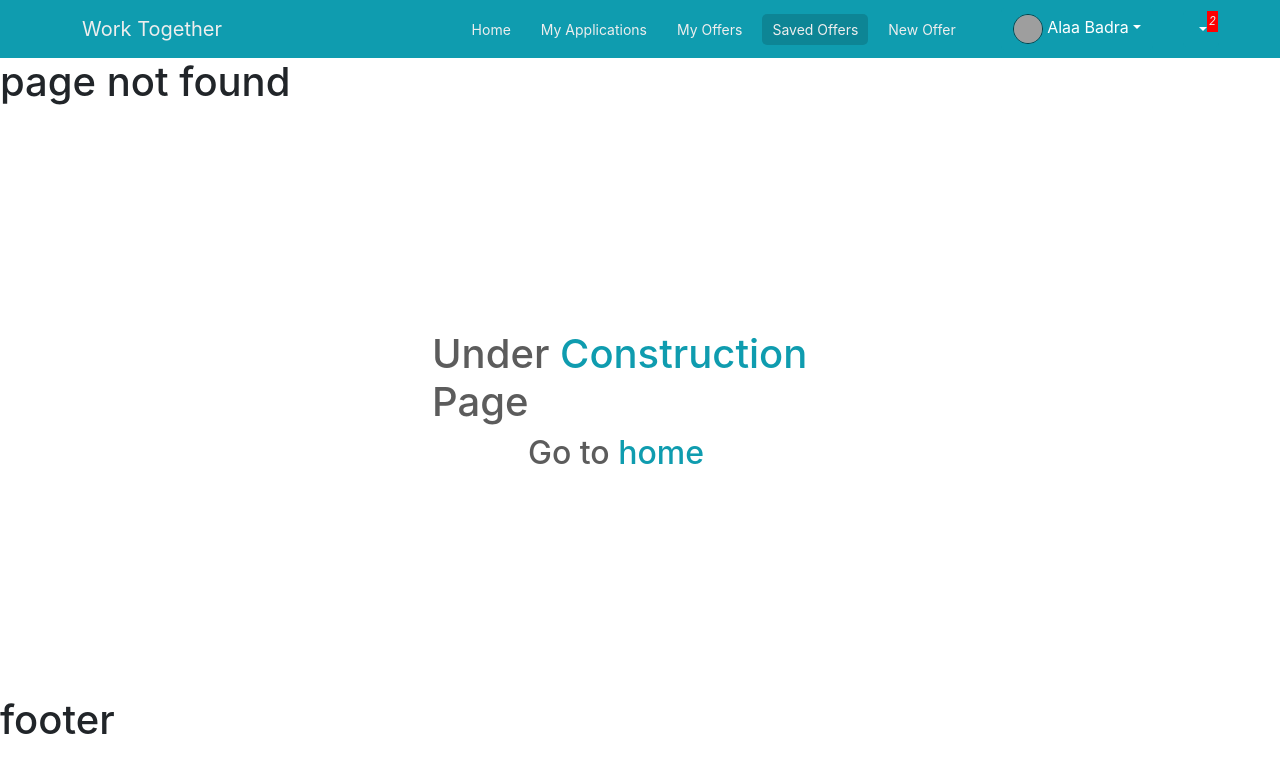
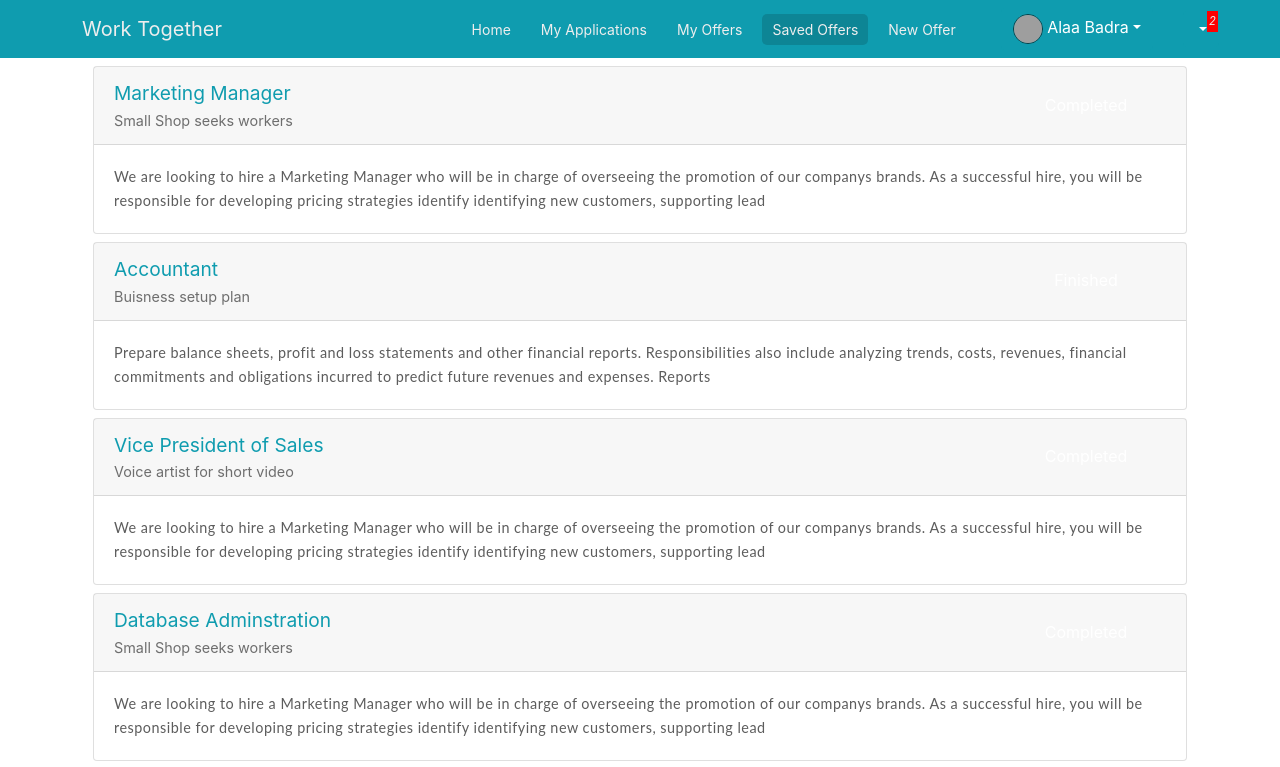
Before and after one commit to alaabadra/free-work, a React (Create React App) app in the folder client/: page /app/saved-offers in a window 1280 px wide. Before the commit this address had no page. Shown: the top 767 px of the page. Built offline with nearby package versions, Linux system fonts and the light colour scheme; grey boxes are pictures that could not be loaded.

Commit message:
create saved page

```diff
--- a/client/src/App.jsx
+++ b/client/src/App.jsx
@@ -8,12 +8,13 @@ import {
   Signup,
   Home,
   MyOffers,
+  MyApplications,
+  SavedOffers,
   Header,
   Footer,
   PageNotFound,
 
 } from './Components';
-import MyApplications from './Components/MyApplications';
 
 
 export default class App extends Component{
@@ -35,6 +36,9 @@ export default class App extends Component{
 
             <Route exact path="/app/my-offers" component={MyOffers} />
             <Route exact path="/app/my-applications" component={MyApplications} />
+            <Route exact path="/app/saved-offers" component={SavedOffers} />
+
+
             <Route component={PageNotFound} />
           </Switch>
           <Footer />
--- /dev/null
+++ b/client/src/Components/SavedOffers/index.jsx
@@ -0,0 +1,44 @@
+import React, { Component } from 'react';
+import { Container, Spinner } from 'react-bootstrap';
+
+import OfferCard from '../CommonComponents/OfferCard';
+import offersDetails from '../utils/savedOffers';
+
+import './style.css';
+
+export default class SavedOffers extends Component {
+  state = {
+    offers: null,
+  };
+
+  componentDidMount() {
+    // here we will make a request to the back to get the saved-offers
+    this.setState({ offers: offersDetails });
+  }
+
+  render() {
+    const { offers } = this.state;
+    return (
+      <Container className="page__container">
+        {/* <h1 className="saved-offer__title"> Saved Offers </h1> */}
+        {offers ? (
+          offers.map(item => {
+            return (
+              <OfferCard
+                hover
+                offer={item}
+                key={item.id}
+                status={item.status}
+              />
+            );
+          })
+        ) : (
+          <div className="saved-offer__spinner">
+            {' '}
+            <Spinner animation="border" variant="info" />
+          </div>
+        )}
+      </Container>
+    );
+  }
+}
--- /dev/null
+++ b/client/src/Components/SavedOffers/style.css
@@ -0,0 +1,13 @@
+.saved-offer__title {
+    color: rgba(51, 51, 51, 0.8);
+    font-size: 32px;
+    padding-bottom: 15px;
+    margin-bottom: 1rem;
+    border-bottom: 2px solid rgba(51, 51, 51, 0.8);
+    width: fit-content;
+  }
+
+  .saved-offer__spinner {
+    text-align: center;
+    margin: 25% auto;
+  }
--- a/client/src/Components/index.js
+++ b/client/src/Components/index.js
@@ -7,6 +7,7 @@ import Footer from './Footer';
 import PageNotFound from './PageNotFound'
 import MyOffers from './MyOffers'
 import MyApplications from './MyApplications'
+import SavedOffers from './SavedOffers'
 
 export {
   LandingPage,
@@ -17,5 +18,6 @@ export {
   Footer,
   MyOffers,
   PageNotFound,
-  MyApplications
+  MyApplications,
+  SavedOffers
 };
--- /dev/null
+++ b/client/src/Components/utils/savedOffers.js
@@ -0,0 +1,126 @@
+
+export default [
+    {
+      id: 1,
+      position: 'Marketing Manager',
+      title: 'Small Shop seeks workers',
+      description:
+        'We are looking to hire a Marketing Manager who will be in charge of overseeing the promotion of our companys brands.  As a successful hire, you will be  responsible  for developing pricing  strategies identify identifying new customers, supporting lead',
+      status: 'completed',
+      skill: [
+        { id: 1, name: 'javascript' },
+        { id: 2, name: 'node js' },
+        { id: 3, name: 'express js' },
+        { id: 5, name: 'python' },
+      ],
+      offer_type: [
+        { id: 1, name: 'fixed price' },
+        { id: 2, name: 'part time' },
+        { id: 3, name: 'full time' },
+      ],
+    },
+    {
+      id: 2,
+      position: 'Accountant',
+      title: 'Buisness setup plan',
+      description:
+        ' Prepare balance sheets, profit and loss statements and other financial reports. Responsibilities also include analyzing trends, costs, revenues,  financial commitments and obligations incurred to predict future revenues and expenses. Reports',
+      status: 'finished',
+      saved: true,
+      skill: [{ id: 2, name: 'node js' }],
+      offer_type: [
+        { id: 1, name: 'fixed price' },
+        { id: 2, name: 'part time' },
+        { id: 3, name: 'full time' },
+      ],
+    },
+    {
+      id: 3,
+      position: 'Vice President of Sales',
+      title: 'Voice artist for short video ',
+      description:
+        'We are looking to hire a Marketing Manager who will be in charge of overseeing the promotion of our companys brands.  As a successful hire, you will be  responsible  for developing pricing  strategies identify identifying new customers, supporting lead',
+      status: 'completed',
+      saved: false,
+      skill: [{ id: 1, name: 'javascript' }, { id: 5, name: 'python' }],
+      offer_type: [{ id: 1, name: 'fixed price' }],
+    },
+    {
+      id: 4,
+      position: 'Database Adminstration',
+      title: 'Small Shop seeks workers',
+      description:
+        'We are looking to hire a Marketing Manager who will be in charge of overseeing the promotion of our companys brands.  As a successful hire, you will be  responsible  for developing pricing  strategies identify identifying new customers, supporting lead',
+      status: 'completed',
+      saved: true,
+      skill: [{ id: 5, name: 'python' }],
+      offer_type: [{ id: 3, name: 'full time' }],
+    },
+    {
+      id: 5,
+      position: 'Marketing Manager',
+      title: 'Small Shop seeks workers',
+      description:
+        'We are looking to hire a Marketing Manager who will be in charge of overseeing the promotion of our companys brands.  As a successful hire, you will be  responsible  for developing pricing  strategies identify identifying new customers, supporting lead',
+      status: 'completed',
+      saved: false,
+      skill: [{ id: 2, name: 'node js' }, { id: 3, name: 'express js' }],
+      offer_type: [{ id: 2, name: 'part time' }, { id: 3, name: 'full time' }],
+    },
+    {
+      id: 6,
+      position: 'Marketing Manager',
+      title: 'Small Shop seeks workers',
+      description:
+        'We are looking to hire a Marketing Manager who will be in charge of overseeing the promotion of our companys brands.  As a successful hire, you will be  responsible  for developing pricing  strategies identify identifying new customers, supporting lead',
+      status: 'pending',
+      saved: true,
+      skill: [
+        { id: 2, name: 'node js' },
+        { id: 3, name: 'express js' },
+        { id: 5, name: 'python' },
+      ],
+      offer_type: [{ id: 1, name: 'fixed price' }, { id: 2, name: 'part time' }],
+    },
+    {
+      id: 7,
+      position: 'Vice President of Sales',
+      title: 'Voice artist for short video ',
+      description:
+        'We are looking to hire a Marketing Manager who will be in charge of overseeing the promotion of our companys brands.  As a successful hire, you will be  responsible  for developing pricing  strategies identify identifying new customers, supporting lead',
+      status: 'active',
+      saved: false,
+      skill: [
+        { id: 1, name: 'javascript' },
+        { id: 2, name: 'node js' },
+        { id: 5, name: 'python' },
+      ],
+      offer_type: [{ id: 1, name: 'fixed price' }, { id: 3, name: 'full time' }],
+    },
+    {
+      id: 8,
+      position: 'Vice President of Sales',
+      title: 'Voice artist for short video ',
+      description:
+        'We are looking to hire a Marketing Manager who will be in charge of overseeing the promotion of our companys brands.  As a successful hire, you will be  responsible  for developing pricing  strategies identify identifying new customers, supporting lead',
+      status: 'completed',
+      saved: true,
+      skill: [{ id: 1, name: 'javascript' }, { id: 5, name: 'python' }],
+      offer_type: [{ id: 2, name: 'part time' }, { id: 3, name: 'full time' }],
+    },
+    {
+      id: 9,
+      position: 'Vice President of Sales',
+      title: 'Voice artist for short video ',
+      description:
+        'We are looking to hire a Marketing Manager who will be in charge of overseeing the promotion of our companys brands.  As a successful hire, you will be  responsible  for developing pricing  strategies identify identifying new customers, supporting lead',
+      status: 'finished',
+      saved: true,
+      skill: [
+        { id: 1, name: 'javascript' },
+        { id: 2, name: 'node js' },
+        { id: 3, name: 'express js' },
+      ],
+      offer_type: [{ id: 1, name: 'fixed price' }, { id: 3, name: 'full time' }],
+    },
+  ];
```
